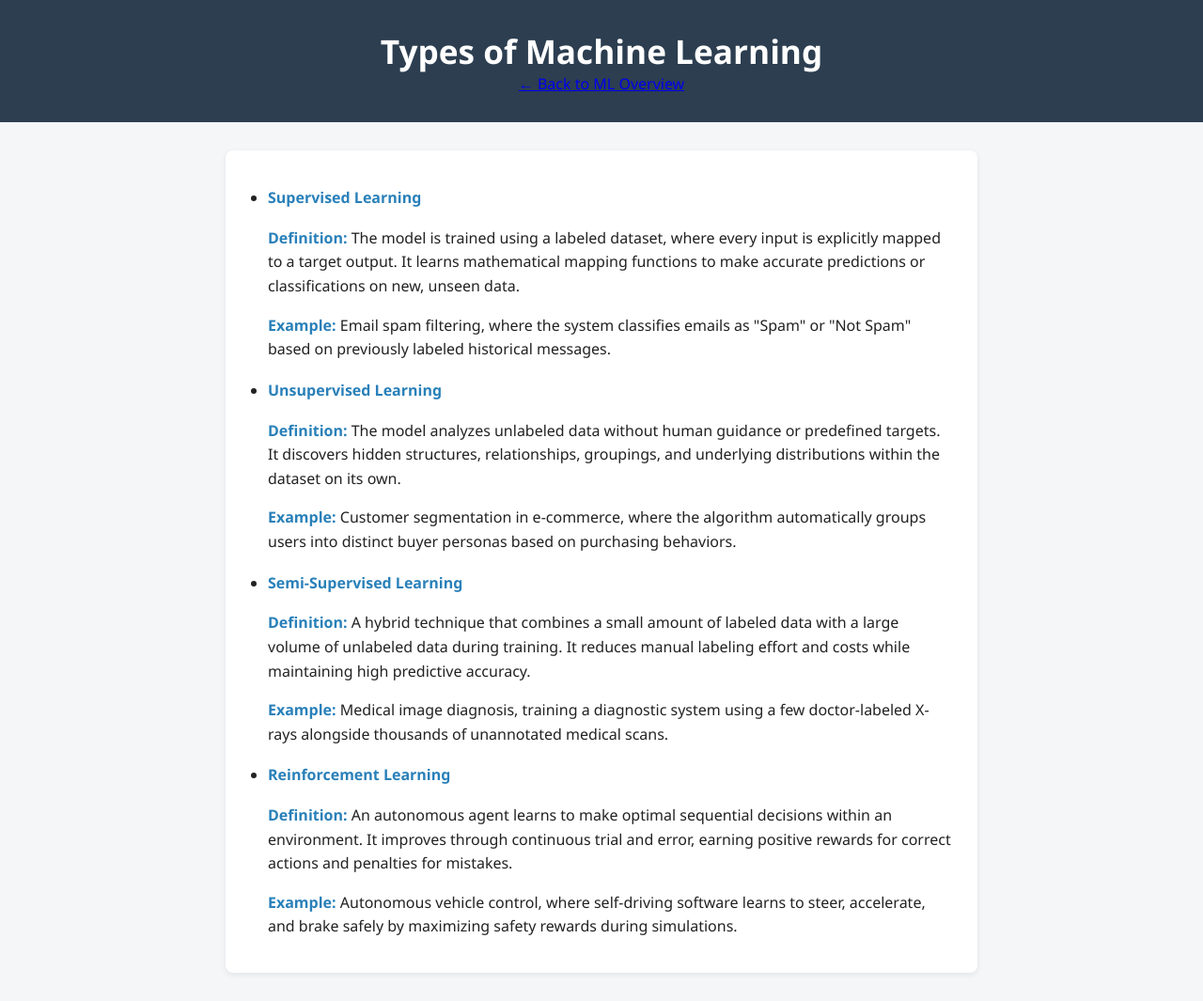
After one commit to MariaPaula2095/Machine_Learning_Numpy_LinearRegression, a Flask app: page /types in a window 1280 px wide. The commit adds this page. Shown: the whole page at 94% size. Run offline with Flask 3, Linux system fonts and the light colour scheme.

Commit message:
add types template

```diff
--- a/app.py
+++ b/app.py
@@ -11,11 +11,17 @@ app = Flask (__name__)
 
 @app.route("/")
 def home():
-    return "Hello World"
-
+    return '''
+        <h1>Hello World</h1>
+        <a href="/template" style="display: inline-block; padding: 10px 20px; background-color: #007bff; color: white; text-decoration: none; border-radius: 5px;">Next →</a>
+    '''
 @app.route("/template")
 def template():
     return render_template("index.html")
 
+@app.route("/types")
+def types():
+    return render_template("types.html")
+
 if __name__ == "__main__":
     app.run(debug=True)
--- /dev/null
+++ b/templates/types.html
@@ -0,0 +1,47 @@
+<!DOCTYPE html>
+<html lang="en">
+<head>
+    <meta charset="UTF-8">
+    <meta name="viewport" content="width=device-width, initial-scale=1.0">
+    <title>Types of Machine Learning</title>
+    <link rel="stylesheet" href="{{ url_for('static', filename='style.css') }}">
+</head>
+<body>
+    <header>
+        <h1>Types of Machine Learning</h1>
+        <nav>
+            <a href="{{ url_for('template') }}" class="btn">← Back to ML Overview</a>
+        </nav>
+    </header>
+
+    <main>
+        <section>
+            <ul>
+                <li>
+                    <strong>Supervised Learning</strong>
+                    <p><strong>Definition:</strong> The model is trained using a labeled dataset, where every input is explicitly mapped to a target output. It learns mathematical mapping functions to make accurate predictions or classifications on new, unseen data.</p>
+                    <p><strong>Example:</strong> Email spam filtering, where the system classifies emails as "Spam" or "Not Spam" based on previously labeled historical messages.</p>
+                </li>
+
+                <li>
+                    <strong>Unsupervised Learning</strong>
+                    <p><strong>Definition:</strong> The model analyzes unlabeled data without human guidance or predefined targets. It discovers hidden structures, relationships, groupings, and underlying distributions within the dataset on its own.</p>
+                    <p><strong>Example:</strong> Customer segmentation in e-commerce, where the algorithm automatically groups users into distinct buyer personas based on purchasing behaviors.</p>
+                </li>
+
+                <li>
+                    <strong>Semi-Supervised Learning</strong>
+                    <p><strong>Definition:</strong> A hybrid technique that combines a small amount of labeled data with a large volume of unlabeled data during training. It reduces manual labeling effort and costs while maintaining high predictive accuracy.</p>
+                    <p><strong>Example:</strong> Medical image diagnosis, training a diagnostic system using a few doctor-labeled X-rays alongside thousands of unannotated medical scans.</p>
+                </li>
+
+                <li>
+                    <strong>Reinforcement Learning</strong>
+                    <p><strong>Definition:</strong> An autonomous agent learns to make optimal sequential decisions within an environment. It improves through continuous trial and error, earning positive rewards for correct actions and penalties for mistakes.</p>
+                    <p><strong>Example:</strong> Autonomous vehicle control, where self-driving software learns to steer, accelerate, and brake safely by maximizing safety rewards during simulations.</p>
+                </li>
+            </ul>
+        </section>
+    </main>
+</body>
+</html>
```
Also changed, not shown: templates/index.html (+2 -5 lines).
